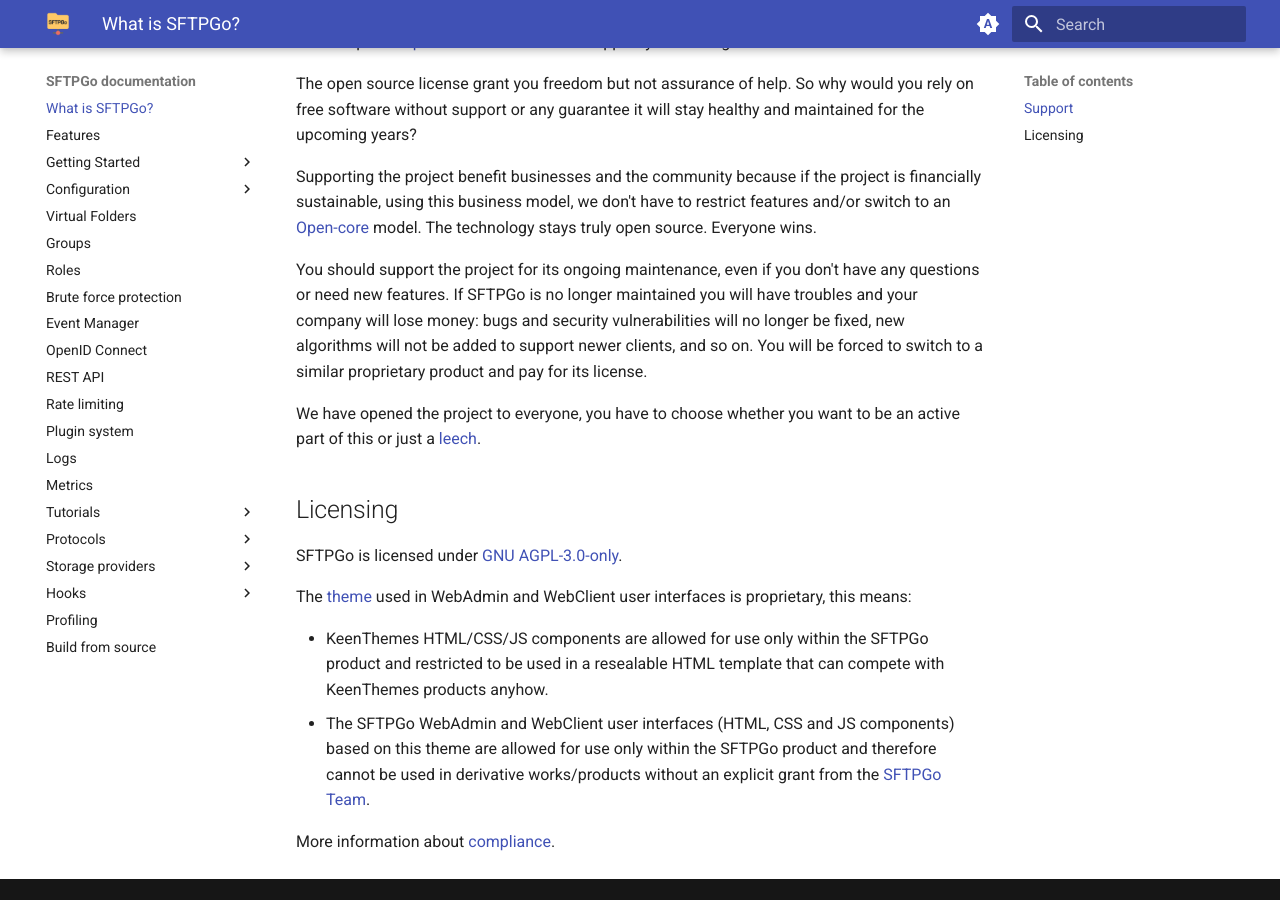
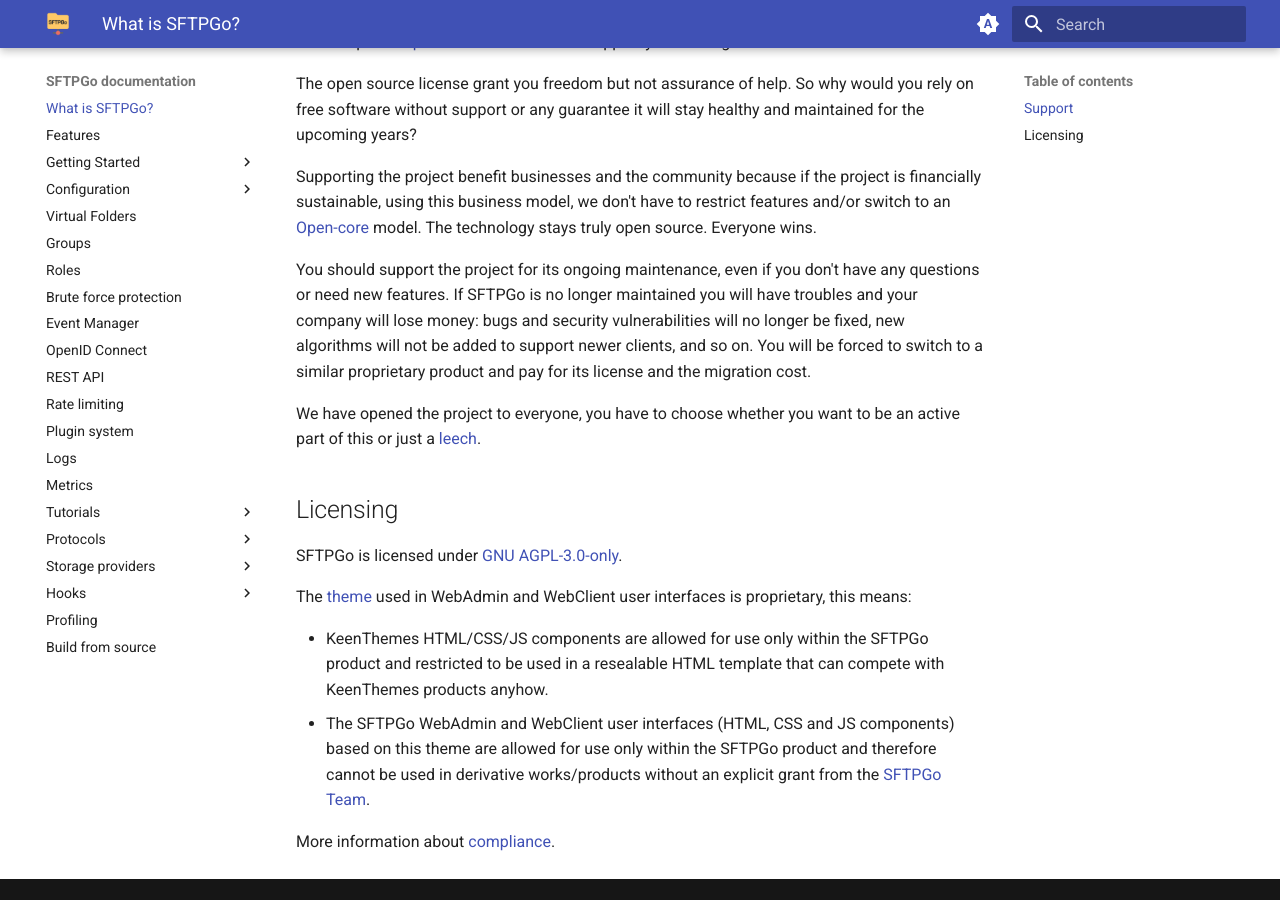
Before and after one commit to sftpgo/docs, an MkDocs documentation site: the page built from docs/index.md, in a window 1280 px wide and 900 px high, scrolled down 1172 px. Built offline with MkDocs 1.6.1 and Material for MkDocs 9.7.7, drawn with Linux system fonts in a browser that asks for light colours; the version menu is left out; some of the changed text lies outside the part shown.

Commit message:
typo and minor fixes
Signed-off-by: Nicola Murino <nicola.murino@gmail.com>

```diff
--- a/docs/index.md
+++ b/docs/index.md
@@ -20,7 +20,7 @@ The open source license grant you freedom but not assurance of help. So why woul
 
 Supporting the project benefit businesses and the community because if the project is financially sustainable, using this business model, we don't have to restrict features and/or switch to an [Open-core](https://en.wikipedia.org/wiki/Open-core_model){:target="_blank"} model. The technology stays truly open source. Everyone wins.
 
-You should support the project for its ongoing maintenance, even if you don't have any questions or need new features. If SFTPGo is no longer maintained you will have troubles and your company will lose money: bugs and security vulnerabilities will no longer be fixed, new algorithms will not be added to support newer clients, and so on. You will be forced to switch to a similar proprietary product and pay for its license.
+You should support the project for its ongoing maintenance, even if you don't have any questions or need new features. If SFTPGo is no longer maintained you will have troubles and your company will lose money: bugs and security vulnerabilities will no longer be fixed, new algorithms will not be added to support newer clients, and so on. You will be forced to switch to a similar proprietary product and pay for its license and the migration cost.
 
 We have opened the project to everyone, you have to choose whether you want to be an active part of this or just a [leech](https://en.wikipedia.org/wiki/Leecher_(computing)){:target="_blank"}.
 
```
Also changed, not shown: other parts of docs/index.md (+2 -2 lines), docs/features.md (+1 -1 lines).
